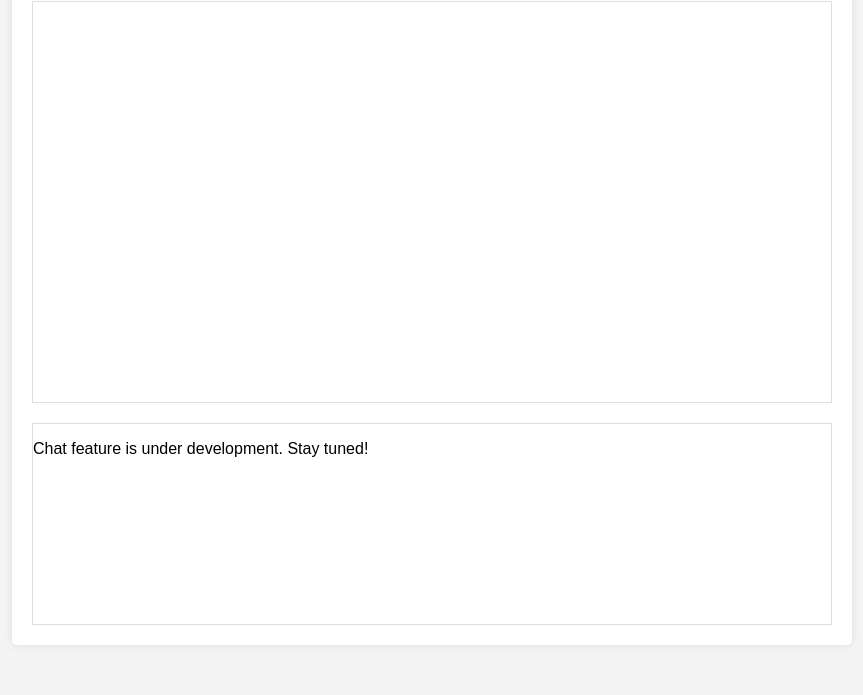
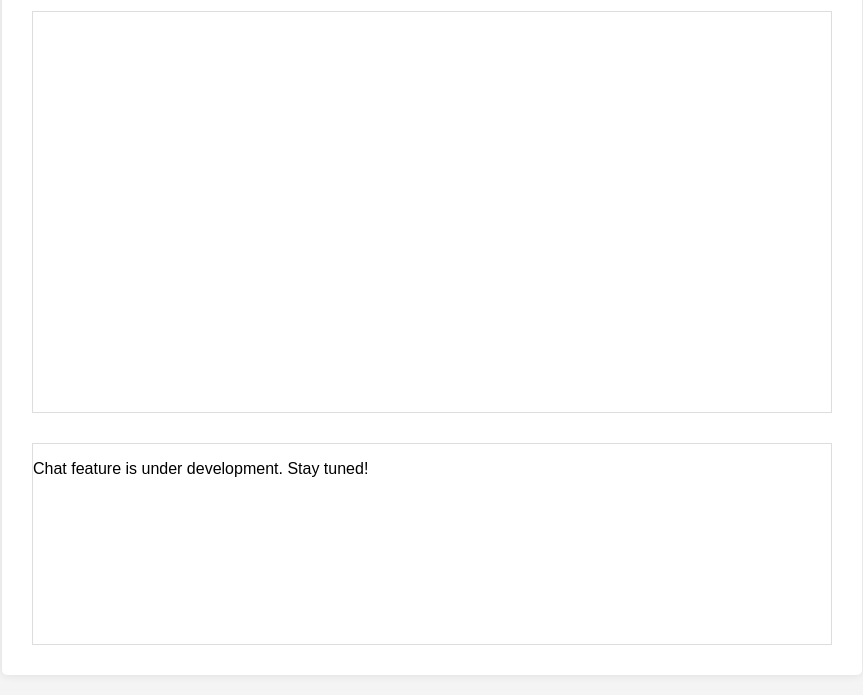
Before and after one commit to tashaxanavsem82/instant-collaboration, a website: page index.html in a window 1280 px wide. Shown: the part 119-814 px from the top of the page, without its empty margins (208-1071 px from the left). Drawn offline with Linux system fonts and the light colour scheme.

Commit message:
Improve padding and margins for better spacing

```diff
--- a/styles.css
+++ b/styles.css
@@ -9,7 +9,7 @@ body {
     max-width: 800px;
     margin: auto;
     background: #ffffff;
-    padding: 20px;
+    padding: 30px;
     border-radius: 5px;
     box-shadow: 0 0 10px rgba(0, 0, 0, 0.1);
 }
@@ -17,10 +17,11 @@ body {
 #editor {
     height: 400px;
     border: 1px solid #ddd;
-    margin-bottom: 20px;
+    margin-bottom: 30px;
 }
 
 #chat {
     border: 1px solid #ddd;
     height: 200px;
+    margin-top: 20px;
 }
```
